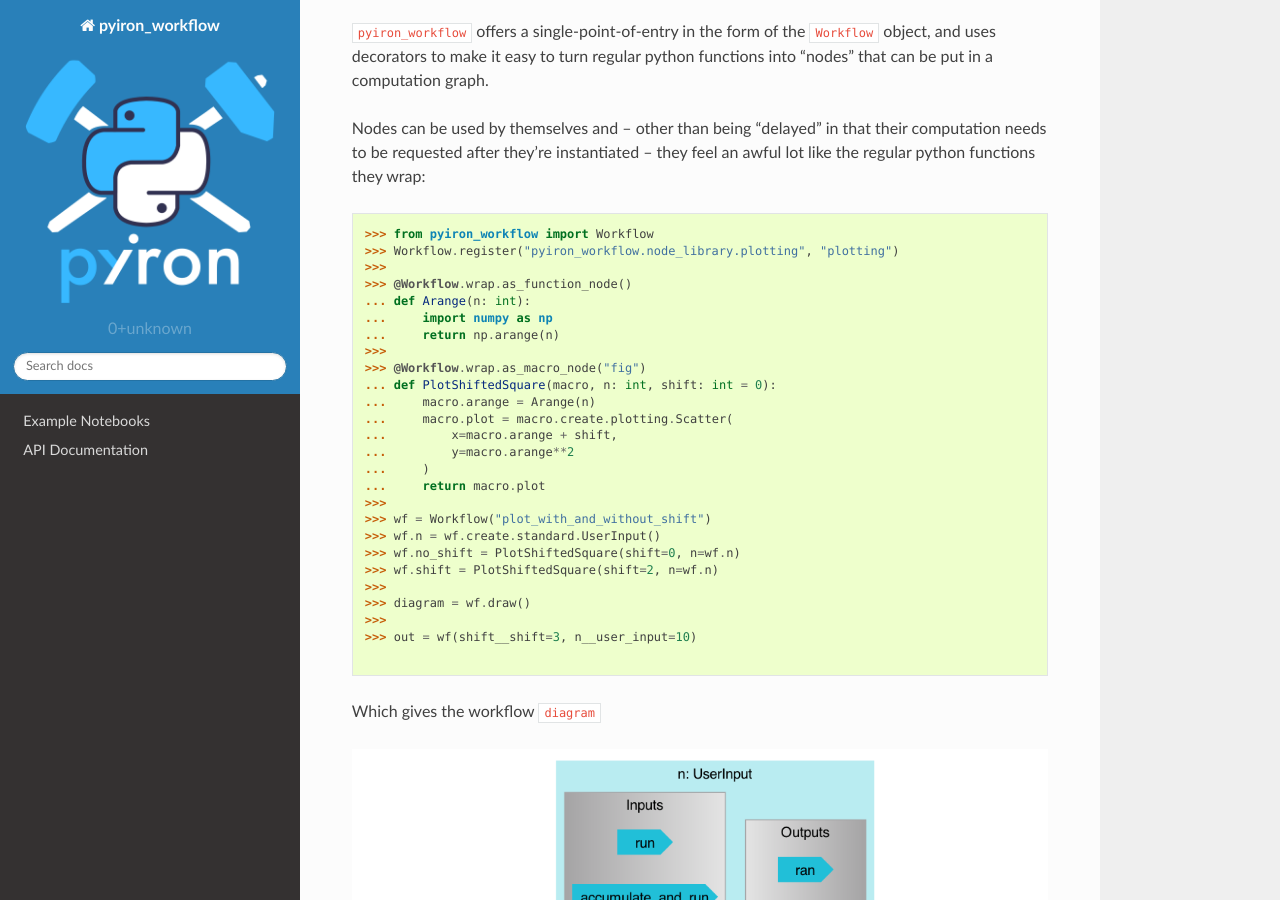
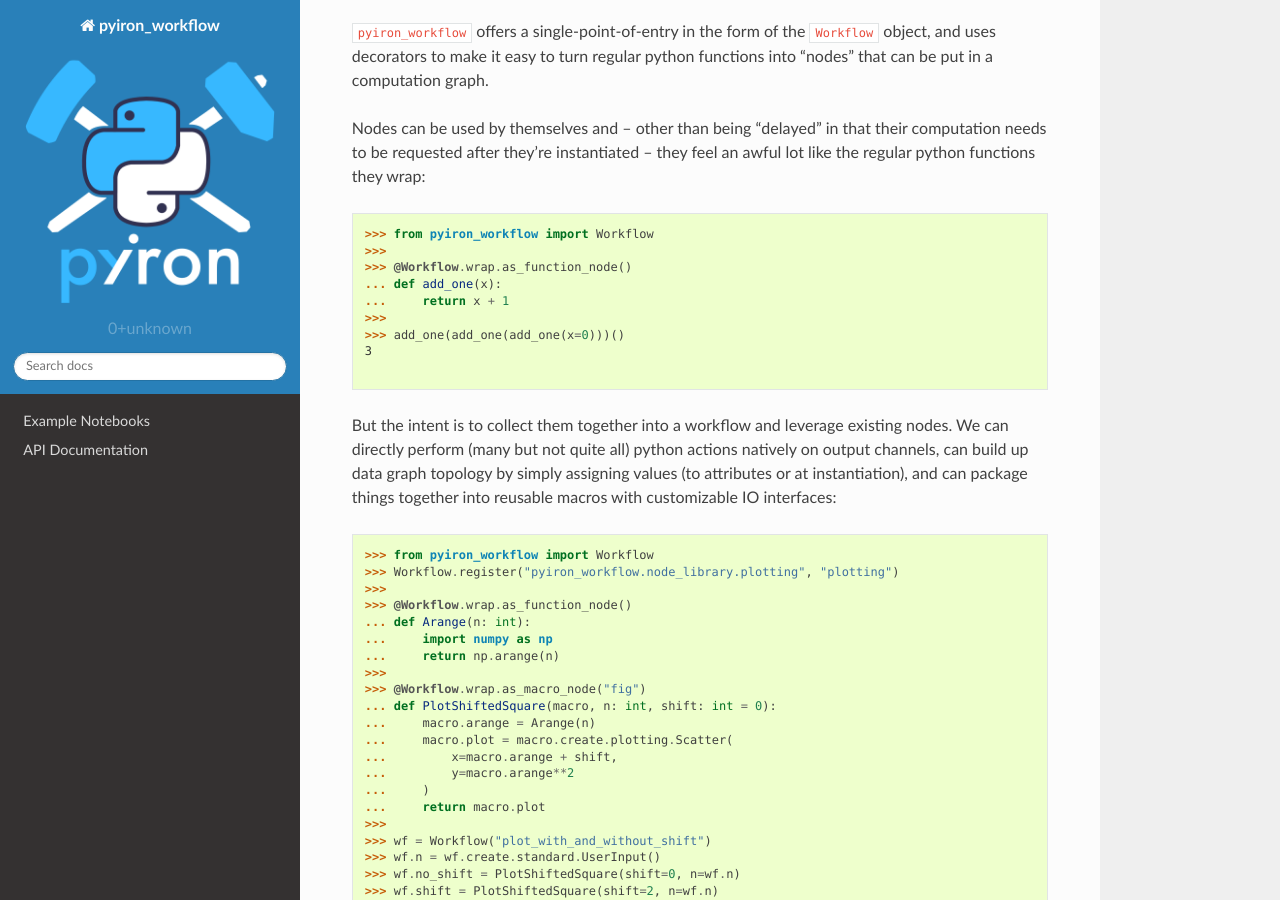
Before and after one commit to pyiron/pyiron_workflow, a Sphinx documentation site: the page built from docs/README.md, in a window 1280 px wide and 900 px high, scrolled down 1217 px. Built offline with Sphinx 7.4.7 and the Read the Docs theme 2.0.0, drawn with Linux system fonts in a browser that asks for light colours.

Commit message:
Add back README stuff
A chunk got lost in the mix, but thankfully I noticed reviewing the diff

````diff
--- a/docs/README.md
+++ b/docs/README.md
@@ -35,6 +35,20 @@ Executed or partially-executed graphs can be stored to file, either by explicit
 `pyiron_workflow` offers a single-point-of-entry in the form of the `Workflow` object, and uses decorators to make it easy to turn regular python functions into "nodes" that can be put in a computation graph.
 
 Nodes can be used by themselves and -- other than being "delayed" in that their computation needs to be requested after they're instantiated -- they feel an awful lot like the regular python functions they wrap:
+
+```python
+>>> from pyiron_workflow import Workflow
+>>>
+>>> @Workflow.wrap.as_function_node()
+... def add_one(x):
+...     return x + 1
+>>>
+>>> add_one(add_one(add_one(x=0)))()
+3
+
+```
+
+But the intent is to collect them together into a workflow and leverage existing nodes. We can directly perform (many but not quite all) python actions natively on output channels, can build up data graph topology by simply assigning values (to attributes or at instantiation), and can package things together into reusable macros with customizable IO interfaces:
 
 ```python
 >>> from pyiron_workflow import Workflow
````
